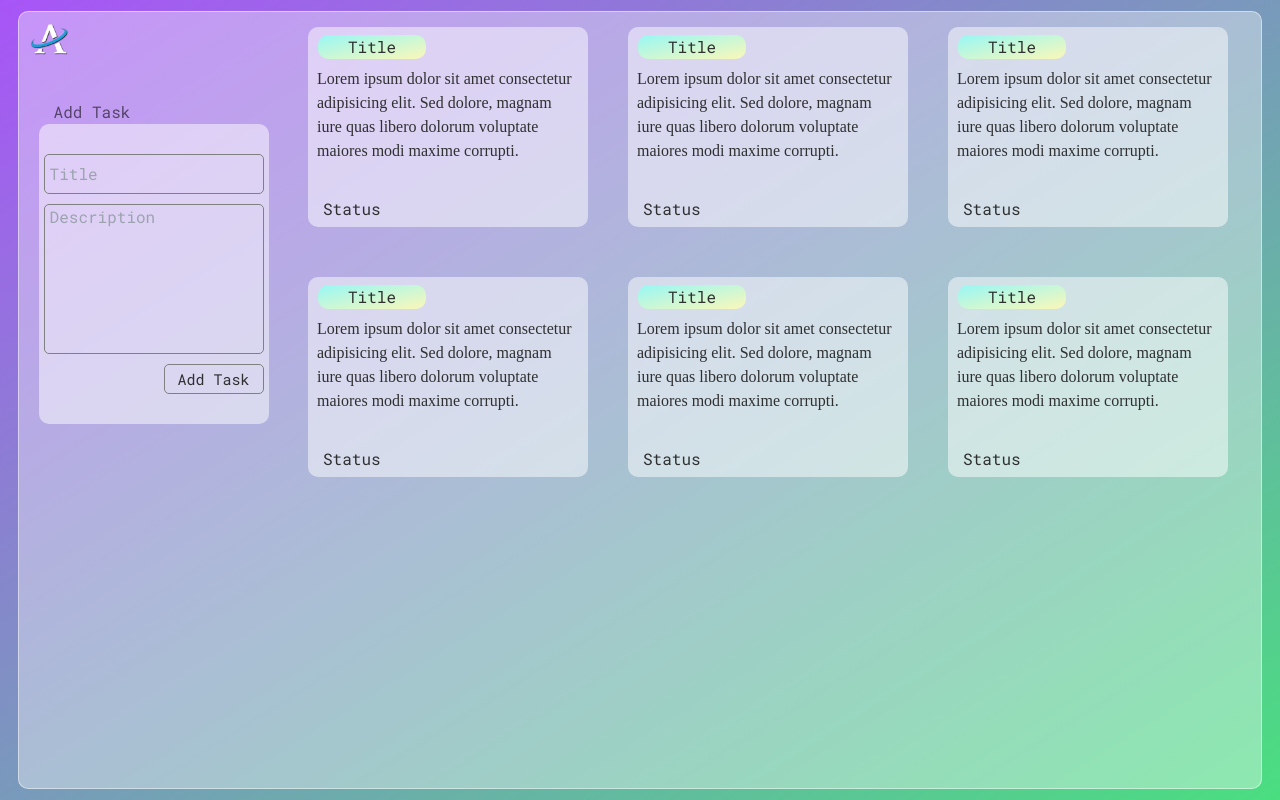
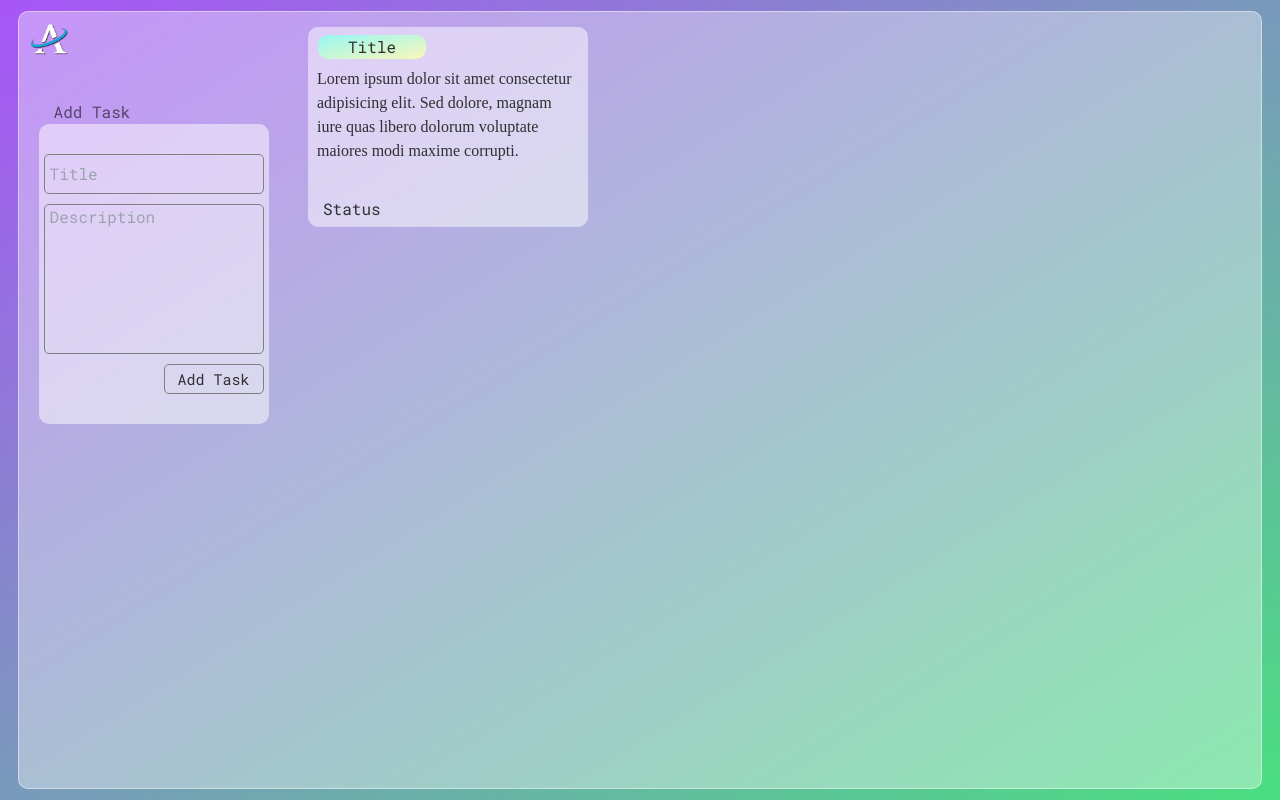
Before and after one commit to Fourthhy/appdev1-task-manager, a React (Vite) app: page / in a window 1280 px wide. Built offline with nearby package versions, Linux system fonts and the light colour scheme; a web font is replaced by a local one.

Commit message:
Created Changes

```diff
--- a/src/App.jsx
+++ b/src/App.jsx
@@ -22,11 +22,6 @@ function App() {
 
             <div class="grid grid-cols-[repeat(3,25vw)] grid-rows-auto">
               <TaskBox />
-              <TaskBox />
-              <TaskBox />
-              <TaskBox />
-              <TaskBox />
-              <TaskBox />
             </div>
           </div>
         </div>
--- a/src/components/AddTask.jsx
+++ b/src/components/AddTask.jsx
@@ -18,12 +18,14 @@ function AddTask() {
 
                             <div class="flex justify-end">
                                 <button type="submit"
-                                class="border-[#808080] rounded-[5px] border-[1px] w-[100px] flex justify-center items-center text-[15px]">Add Task</button>
+                                class="border-[#808080] rounded-[5px] border-[1px] w-[100px] flex justify-center items-center text-[15px]"
+                                >Add Task</button>
                             </div>
                         </div>
                     </form>
                 </div>
             </div>
+
         </>
     )
 }
--- a/src/components/TaskBox.jsx
+++ b/src/components/TaskBox.jsx
@@ -2,9 +2,11 @@ import { RiDeleteBackLine } from "react-icons/ri";
 //bg-gradient-to-br from-[#FFD1FF] to-[#FBD0C8] - Red / Pending
 //bg-gradient-to-br from-[#97F7F5] to-[#FBF7B8] - Green / Completed
 function TaskBox() {
+    const container = document.getElementById('taskBox')
+
     return (
         <>
-            <div class="h-[230px] flex justify-center items-center text-[#212121ec] popup-container popup-container active">
+            <div class="h-[230px] flex justify-center items-center text-[#212121ec] popup-container popup-container active" id="taskBox">
 
                 <div class=" w-[280px] rounded-[10px] group bg-[#ffffff80]"> {/* For Border */}
 
@@ -14,8 +16,8 @@ function TaskBox() {
                             <div class="bg-gradient-to-br from-[#97F7F5] to-[#FBF7B8] border-black px-[30px] rounded-[10px]"> Title </div>
                         </div>
 
-                        <div class="flex justify-end items-center mr-[10px] hidden group-hover:flex transition-opacity duration-300">
-                            <RiDeleteBackLine class="w-6 h-6"/>
+                        <div class="flex justify-end items-center mr-[10px] hidden group-hover:flex transition-opacity duration-300" onClick={() => {container.classList.remove('active')}}>
+                            <RiDeleteBackLine class="w-6 h-6" />
                         </div>
 
                         <div class=" col-span-2 row-span-2 w-[260px] ml-[9px] w-[260px] font-[Finlandica]">
```
